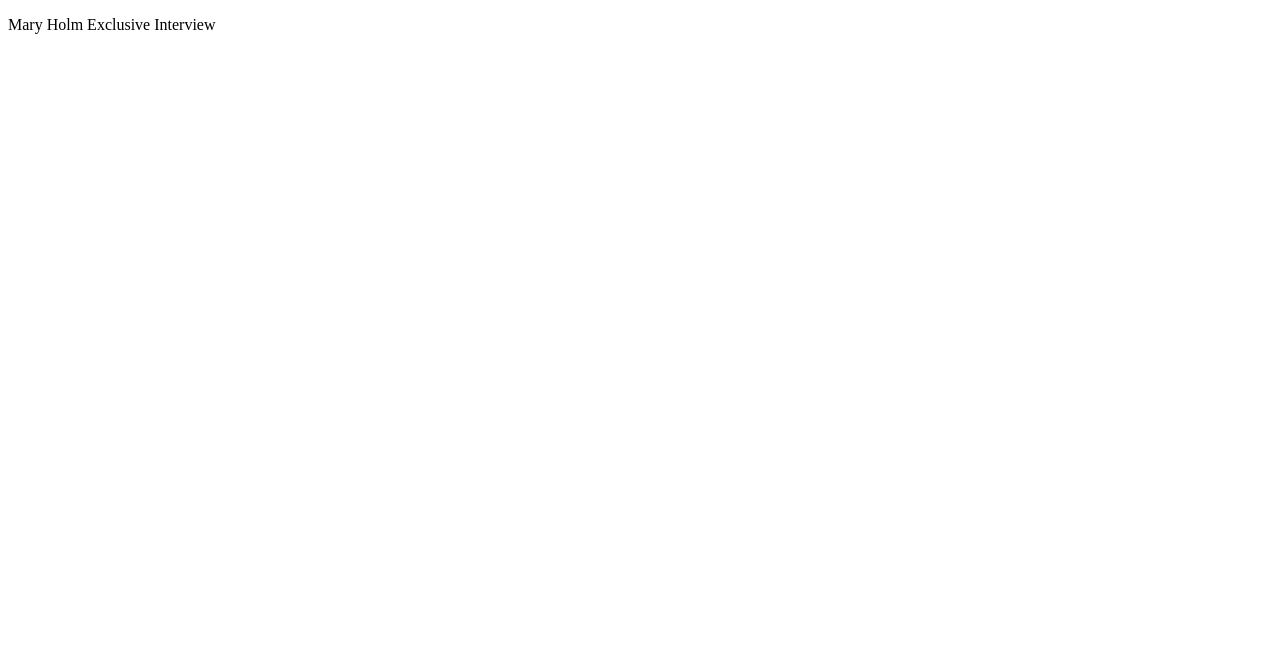
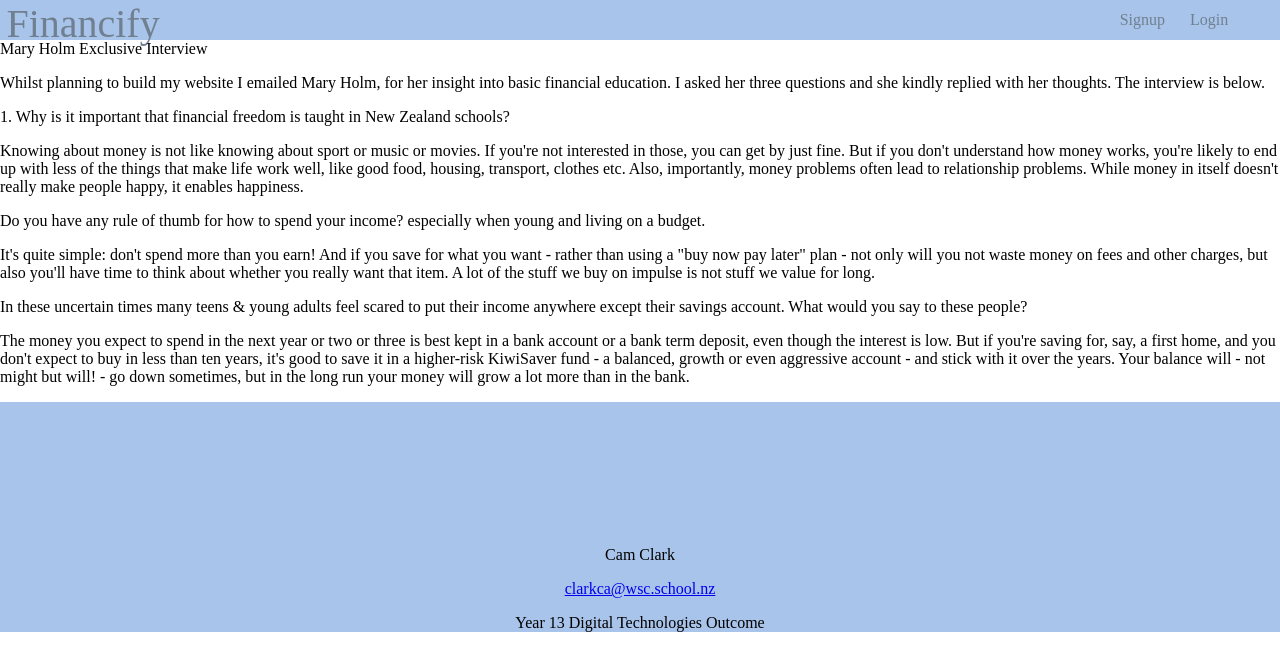
Before and after one commit to SirCashCammy/Financify-Folder, a website: page web/html/maryInterview.html in a window 1280 px wide. Drawn offline with Linux system fonts and the light colour scheme.

Commit message:
large changes
mary holm interview page added
stylesheet to login and signup nearly complete

```diff
--- a/web/html/maryInterview.html
+++ b/web/html/maryInterview.html
@@ -5,17 +5,62 @@
     <meta http-equiv="X-UA-Compatible" content="IE=edge">
     <meta name="viewport" content="width=device-width, initial-scale=1.0">
     <title>Document</title>
+    <link href="/web/styles/global.css" rel="stylesheet" />
+    <link href="/web/styles/maryInterview.css" rel="interviewstylesheet"
 </head>
 <body>
-<div class = "topOfPage">
- <p class ="title">Mary Holm Exclusive Interview</p>
+<!--This is the top of the page import-->
+<div class="topPage">
+    <a href="/web/html/index.html" class="title">Financify</a>
+    <a href="/web/html/signupPage.html" class="signupA">Signup</a>
+    <a href="/web/html/loginPage.html" class="loginA">Login</a>
+  </div>
+
+
+ <div class="interviewtitle"
+    <p class ="title">Mary Holm Exclusive Interview</p>
 
 </div>
-
-<div class="Interview">
-    <p class = "q1"></p>
+<!--This is the introduction the the interview-->
+<div class="interviewIntro">
+    <p class="intro">
+        Whilst planning to build my website I emailed Mary Holm, for her insight into basic financial education. I asked her three questions and she kindly replied with her thoughts. The interview is below.
+    </p>
+</div>
+<!--This is the Question and Answer for Question 1-->
+<div class="InterviewQ1">
+    <p class = "q1">1. Why is it important that financial freedom is taught in New Zealand schools?
+    </p>
+    <p class="a1">Knowing about money is not like knowing about sport or music or movies.  If you're not interested in those, you can get by just fine. But if you don't understand how money works, you're likely to end up with less of the things that make life work well, like good food, housing, transport, clothes etc. Also, importantly, money problems often lead to relationship problems.  While money in itself doesn't really make people happy, it enables happiness.
+    </p>
 </div>
 
+<!--This is the Question and Answer for Question 2-->
+<div class="interviewQ2">
+<p class="q2">Do you have any rule of thumb for how to spend your income? especially when young and living on a budget.</p>
+<p class="a2">It's quite simple: don't spend more than you earn!  And if you save for what you want - rather than using a "buy now pay later" plan - not only will you not waste money on fees and other charges, but also you'll have time to think about whether you really want that item.  A lot of the stuff we buy on impulse is not stuff we value for long.
+</p>
+</div>
+
+<!--This is the Question and Answer for Question 3-->
+<div class="interviewQ3">
+    <p class="q3">In these uncertain times many teens & young adults feel scared to put their income anywhere except their savings account. What would you say to these people?
+    </p>
+    <p class="a3">
+        The money you expect to spend in the next year or two or three is best kept in a bank account or a bank term deposit, even though the interest is low.  But if you're saving for, say, a first home, and you don't expect to buy in less than ten years, it's good to save it in a higher-risk KiwiSaver fund - a balanced, growth or even aggressive account - and stick with it over the years. Your balance will - not might but will! - go down sometimes, but in the long run your money will grow a lot more than in the bank.
+
+    </p>
+</div>
+
+<footer>
+    <div class="footer">
+      <p class="Author">Cam Clark</p>
+      <p class="contactInfo">
+        <a href="clarkca@wsc.school.nz">clarkca@wsc.school.nz</a>
+      </p>
+      <p class="purpose">Year 13 Digital Technologies Outcome</p>
+    </div>
+  </footer>
 
 
 </body>
--- a/web/styles/signupPage.css
+++ b/web/styles/signupPage.css
@@ -8,3 +8,8 @@
 body {
   background-color:rgba(116, 161, 221, 0.623);
 }
+
+.signupform {
+  margin-top: 10vh;
+  text-align: center;
+}
```
Also changed, not shown: web/html/loginPage.html (+3 -3 lines), web/html/signupPage.html (+2 -1 lines), web/styles/loginPage.css (+12 -2 lines).
